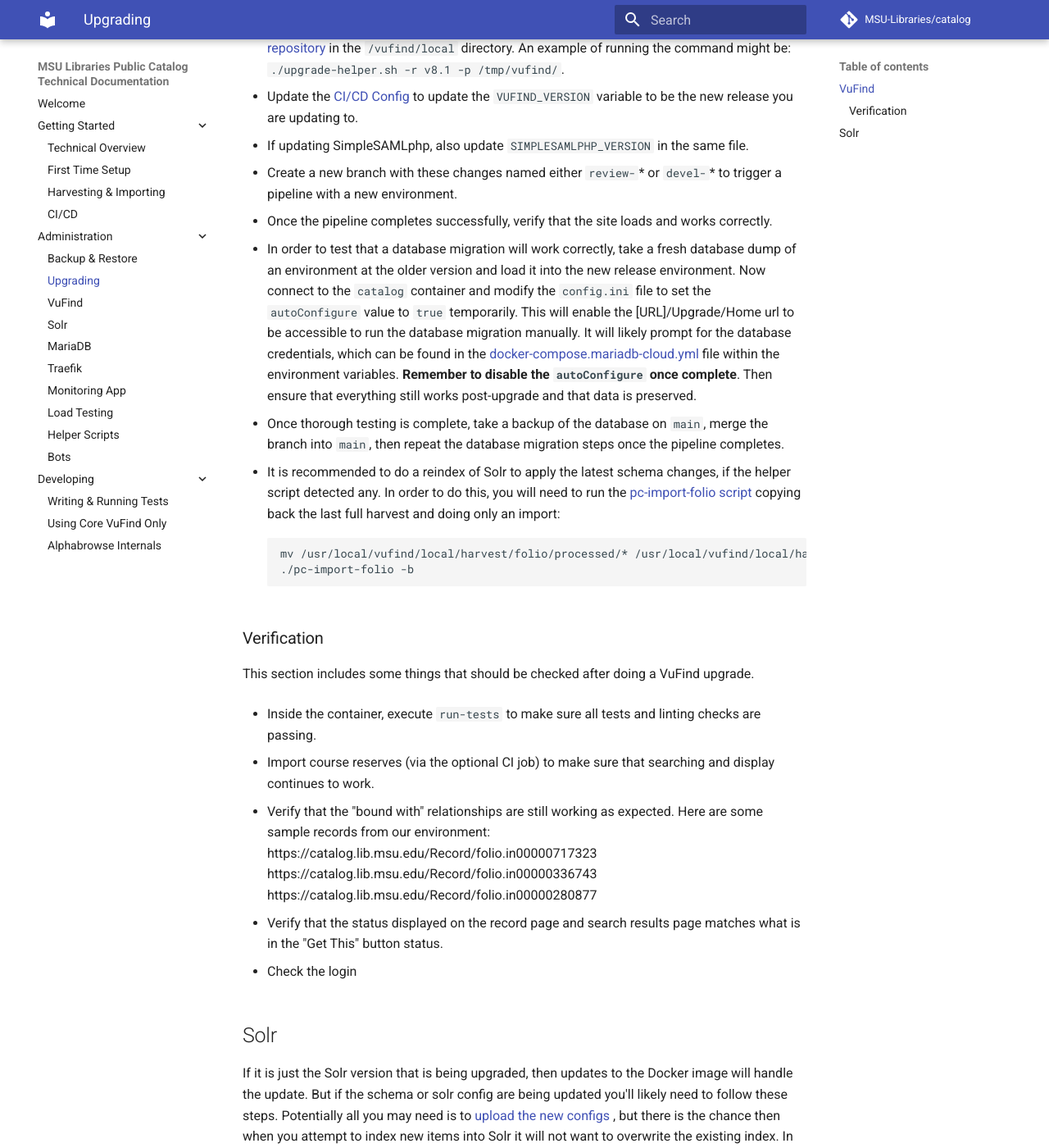
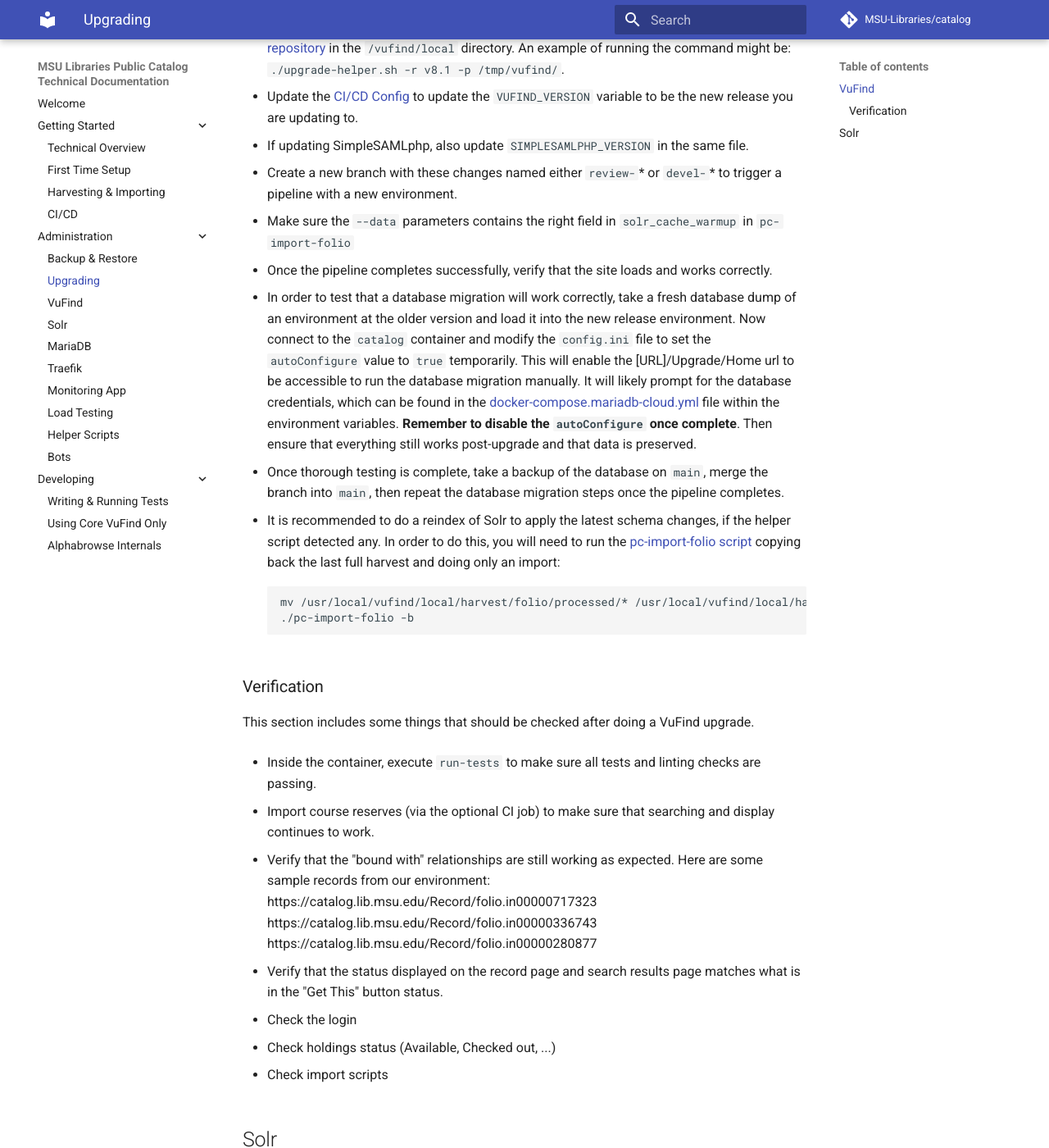
Before and after one commit to MSU-Libraries/catalog, an MkDocs documentation site: the page built from docs/upgrading.md, in a window 1280 px wide and 1400 px high, scrolled down 370 px. Shown: the whole window at 82% size. Built offline with MkDocs 1.6.1 and Material for MkDocs 9.7.7, drawn with Linux system fonts in a browser that asks for light colours; comment, search, counter and statistics services are not loaded.

Commit message:
Upgrade doc improvements

```diff
--- a/docs/upgrading.md
+++ b/docs/upgrading.md
@@ -22,6 +22,8 @@
 
 * Create a new branch with these changes named either `review-`* or `devel-`* to trigger a pipeline with
 a new environment.
+
+* Make sure the `--data` parameters contains the right field in `solr_cache_warmup` in `pc-import-folio`
 
 * Once the pipeline completes successfully, verify that the site loads and works correctly.
 
@@ -63,6 +65,10 @@
 button status.
 
 * Check the login
+
+* Check holdings status (Available, Checked out, ...)
+
+* Check import scripts
 
 ## Solr
 If it is just the Solr version that is being upgraded, then updates to the Docker image will handle
```
